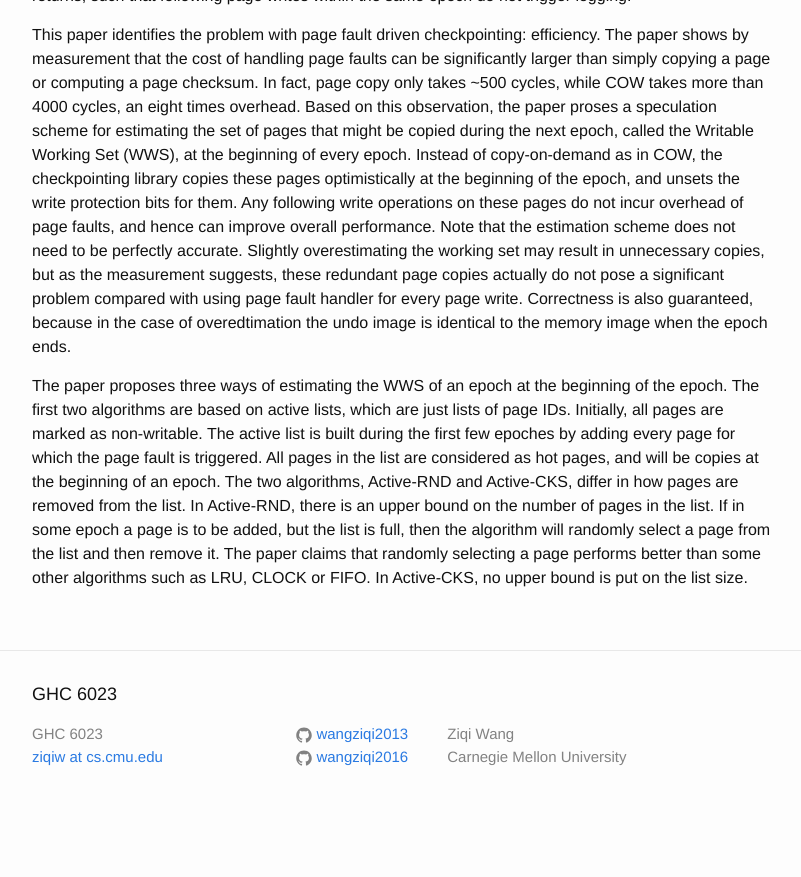
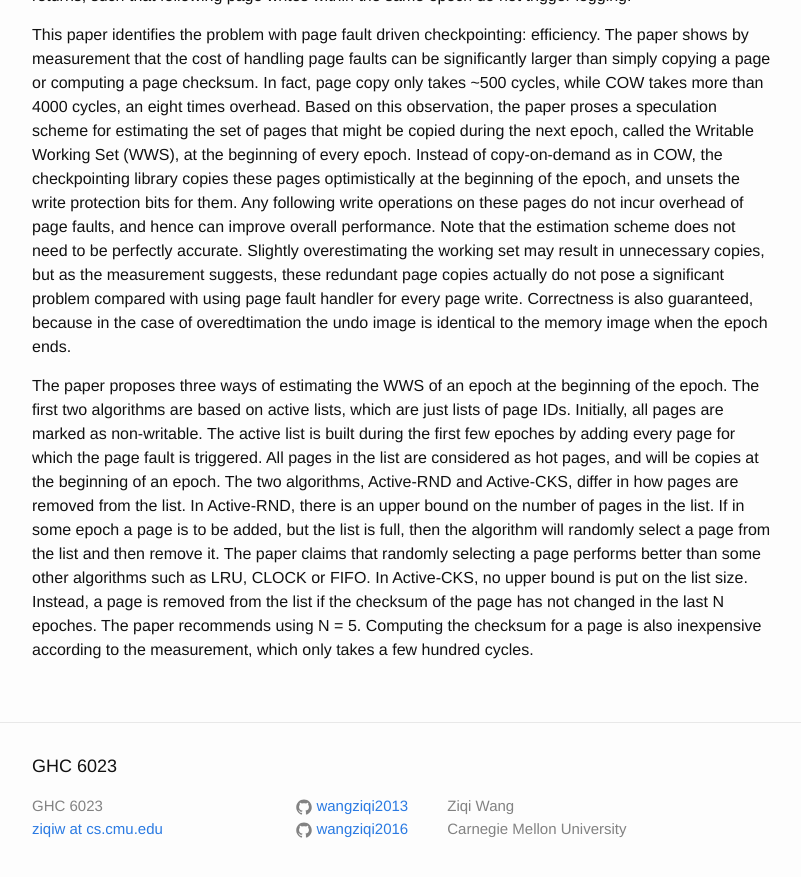
Before and after one commit to wangziqi2013/wangziqi2013.github.io, a Jekyll site: the page built from _posts/2018-03-11-speculative-memory-checkpointing.markdown, in a window 1280 px wide and 900 px high, scrolled down 778 px. Shown: the top 877 px of the window, without its empty margins (238-1039 px from the left). Built offline with Jekyll 4.4.1, drawn with Linux system fonts in a browser that asks for light colours; before the commit the page ends 1606 px from its top, so only the background shows below that.

Commit message:
Adding Active-CKS

```diff
--- a/_posts/2018-03-11-speculative-memory-checkpointing.markdown
+++ b/_posts/2018-03-11-speculative-memory-checkpointing.markdown
@@ -45,4 +45,6 @@ list are considered as hot pages, and will be copies at the beginning of an epoc
 Active-CKS, differ in how pages are removed from the list. In Active-RND, there is an upper bound on the number of pages
 in the list. If in some epoch a page is to be added, but the list is full, then the algorithm will randomly select a page
 from the list and then remove it. The paper claims that randomly selecting a page performs better than some other algorithms
-such as LRU, CLOCK or FIFO. In Active-CKS, no upper bound is put on the list size.
+such as LRU, CLOCK or FIFO. In Active-CKS, no upper bound is put on the list size. Instead, a page is removed from the
+list if the checksum of the page has not changed in the last N epoches. The paper recommends using N = 5. Computing the
+checksum for a page is also inexpensive according to the measurement, which only takes a few hundred cycles.
```
